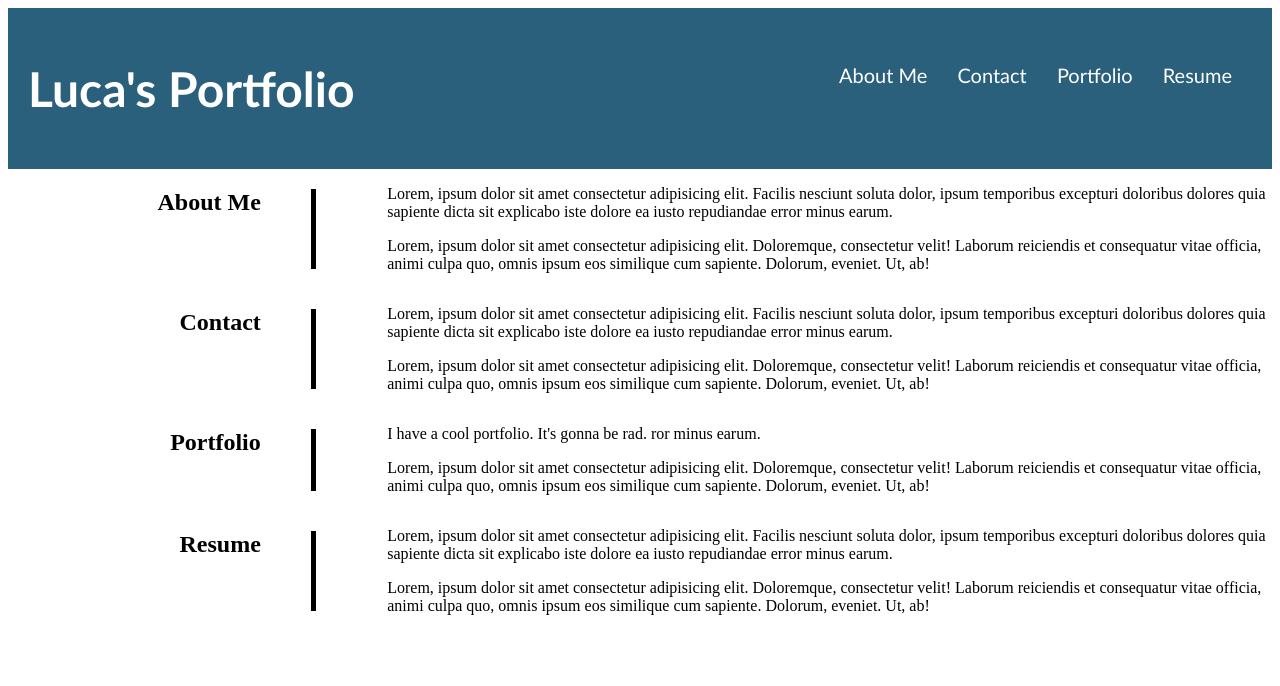
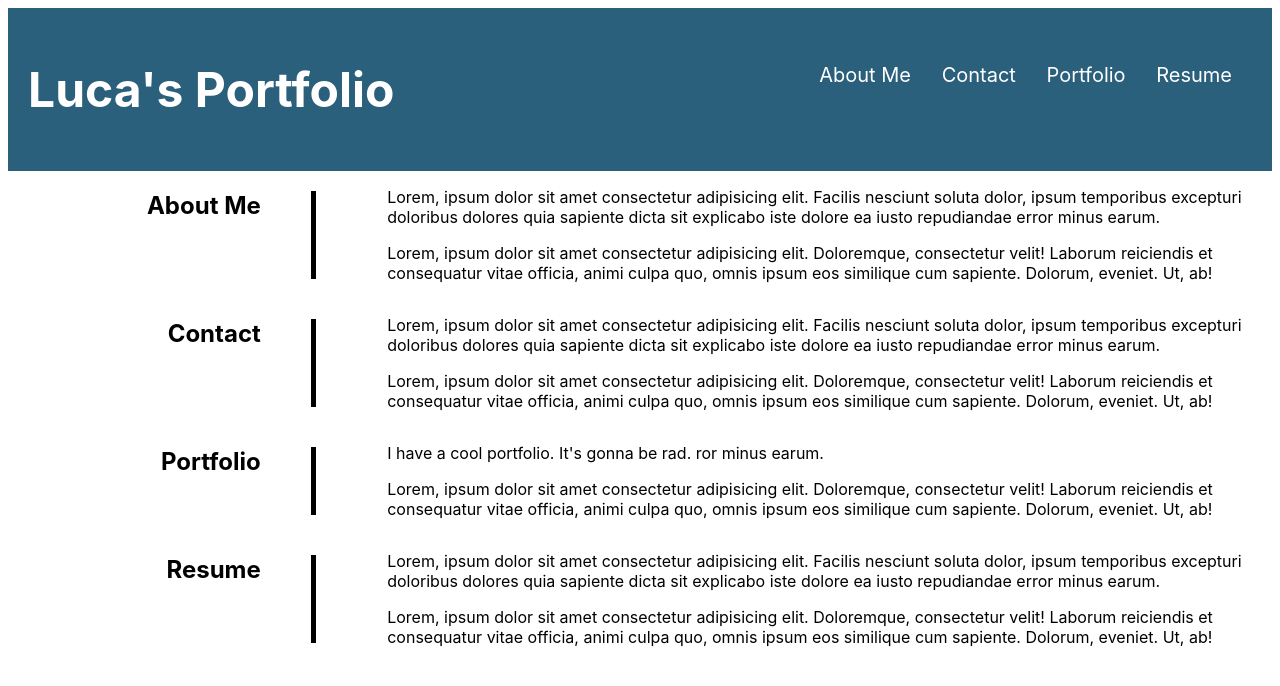
Before and after one commit to human-exp11/portfolio, a plain HTML site: page index.html in a window 1280 px wide. Drawn offline with Linux system fonts and the light colour scheme.

Commit message:
addended font

```diff
--- a/assets/style.css
+++ b/assets/style.css
@@ -1,6 +1,6 @@
 header {
     padding: 20px;
-    font-family: 'Trebuchet MS', 'Lucida Sans Unicode', 'Lucida Grande', 'Lucida Sans', Arial, sans-serif;
+    font-family: -apple-system, BlinkMacSystemFont, 'Segoe UI', Roboto, Oxygen, Ubuntu, Cantarell, 'Open Sans', 'Helvetica Neue', sans-serif;
     background-color: #2a607c;
     color: #ffffff;
 }
@@ -18,7 +18,7 @@ header nav {
     padding-top: 15px;
     margin-right: 20px;
     float: right;
-    font-family: 'Gill Sans', 'Gill Sans MT', Calibri, 'Trebuchet MS', sans-serif;
+    font-family: -apple-system, BlinkMacSystemFont, 'Segoe UI', Roboto, Oxygen, Ubuntu, Cantarell, 'Open Sans', 'Helvetica Neue', sans-serif;
     font-size: 20px;
 }
 
@@ -34,6 +34,7 @@ header nav ul li {
 a {
     color: #ffffff;
     text-decoration: none;
+    transition: ease-in-out;
 }
 
 .content-section{
@@ -42,6 +43,7 @@ a {
     flex-wrap: wrap;
     justify-content: space-between;
     align-items: stretch;
+    font-family: -apple-system, BlinkMacSystemFont, 'Segoe UI', Roboto, Oxygen, Ubuntu, Cantarell, 'Open Sans', 'Helvetica Neue', sans-serif
 }
 
 .content-section > h2{
```
